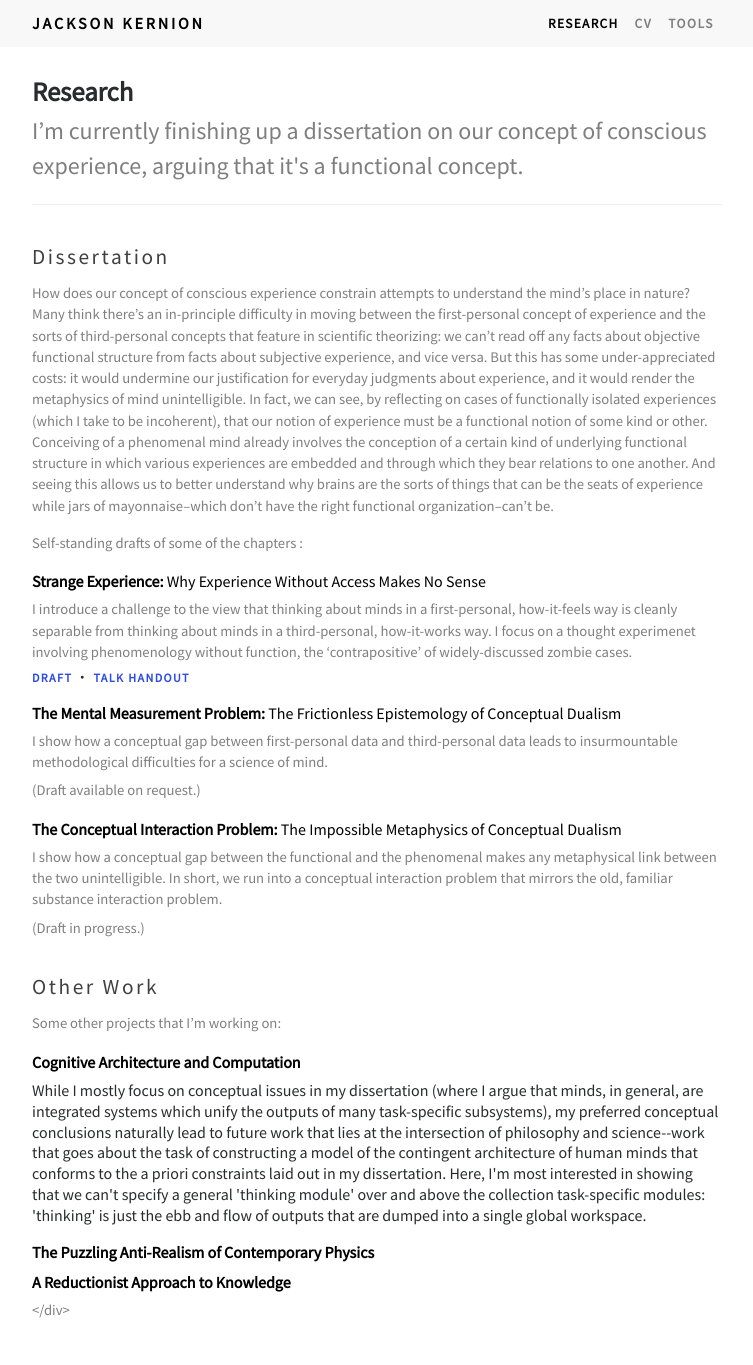
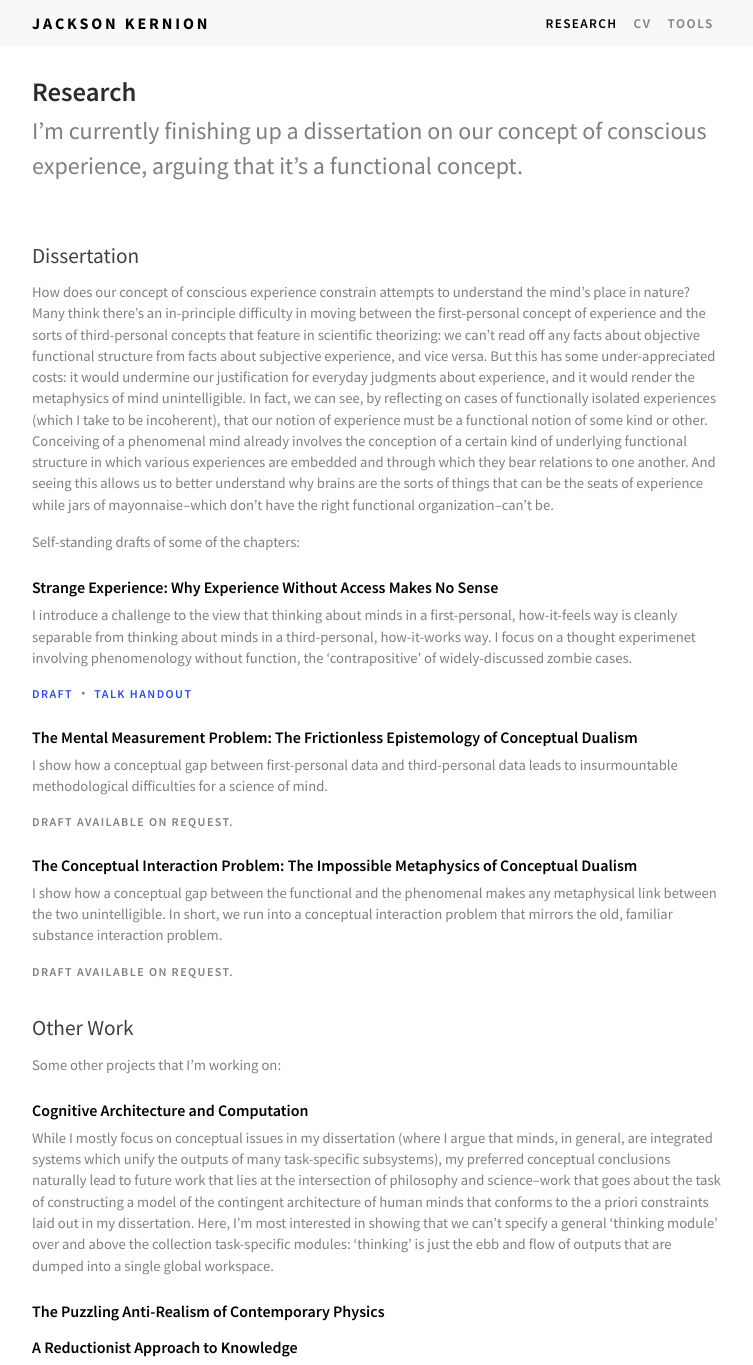
Before and after one commit to jacksonkernion/jacksonkernion.github.io, a Jekyll site: the page built from research.md, in a window 1280 px wide. Shown: the whole page, without its empty margins (263-1016 px from the left). Built offline with Jekyll 4.4.1, drawn with Linux system fonts in a browser that asks for light colours; nearby versions of some CDN libraries; our own code applies the rules of GitHub Pages for plain Markdown files; before the commit the page ends 1337 px from its top, so only the background shows below that.

Commit message:
Changed markdown, tweaked style.

```diff
--- a/_layouts/default.html
+++ b/_layouts/default.html
@@ -1,5 +1,5 @@
 <head>
-  <link href="https://fonts.googleapis.com/css?family=Source+Sans+Pro" rel="stylesheet">
+  <link href="https://fonts.googleapis.com/css?family=Source+Sans+Pro:300,400,400i,600,700" rel="stylesheet">
   <link rel="stylesheet" href="https://maxcdn.bootstrapcdn.com/bootstrap/4.0.0-alpha.6/css/bootstrap.min.css" integrity="sha384-rwoIResjU2yc3z8GV/NPeZWAv56rSmLldC3R/AZzGRnGxQQKnKkoFVhFQhNUwEyJ" crossorigin="anonymous">
   <script src="https://code.jquery.com/jquery-3.1.1.slim.min.js" integrity="sha384-A7FZj7v+d/sdmMqp/nOQwliLvUsJfDHW+k9Omg/a/EheAdgtzNs3hpfag6Ed950n" crossorigin="anonymous"></script>
   <script src="https://cdnjs.cloudflare.com/ajax/libs/tether/1.4.0/js/tether.min.js" integrity="sha384-DztdAPBWPRXSA/3eYEEUWrWCy7G5KFbe8fFjk5JAIxUYHKkDx6Qin1DkWx51bBrb" crossorigin="anonymous"></script>
--- a/assets/stylesheets/style.css
+++ b/assets/stylesheets/style.css
@@ -13,7 +13,6 @@ h1{
 h2{
 	font-size: 16pt;
 	font-weight: 400;
-	letter-spacing: 0.12em;
 	color: #404040;
 	margin-bottom: 15px;
 	padding-top: 20px;
@@ -102,11 +101,6 @@ a.nav-link:hover{
 	margin:50px 0;
 }
 
-.short-bio{
-	font-size: 18pt;
-	font-weight: 400;
-}
-
 .profile{
 	max-height:151px;
 	margin:8px 0 30px;
@@ -122,7 +116,6 @@ a.nav-link:hover{
 	font-weight: 400;
 	padding-bottom: 20px;
 	margin-bottom: 20px;
-	border-bottom: 1px solid #eee;
 }
 
 .page-divider {
@@ -137,11 +130,9 @@ a.nav-link:hover{
 	font-weight: 600;
 	color: black;
 	margin-bottom: 6px;
+	padding-top: 7px;
 }
 
-.item-description p{
-	margin-bottom: 7px;
-}
 .item-description{
 	margin-bottom: 1rem;
 }
--- a/research.md
+++ b/research.md
@@ -2,57 +2,59 @@
 title: Research
 ---
 
-<h1 id="research">Research</h1>
+{: #research }
+# Research
 
-<p class="page-description">I’m currently finishing up a dissertation on our concept of conscious experience, arguing that it's a functional concept.</p>
+{: .page-description }
+I’m currently finishing up a dissertation on our concept of conscious experience, arguing that it's a functional concept.
 
 
 ## Dissertation
 
 How does our concept of conscious experience constrain attempts to understand the mind’s place in nature? Many think there’s an in-principle difficulty in moving between the first-personal concept of experience and the sorts of third-personal concepts that feature in scientific theorizing: we can’t read off any facts about objective functional structure from facts about subjective experience, and vice versa. But this has some under-appreciated costs: it would undermine our justification for everyday judgments about experience, and it would render the metaphysics of mind unintelligible. In fact, we can see, by reflecting on cases of functionally isolated experiences (which I take to be incoherent), that our notion of experience must be a functional notion of some kind or other. Conceiving of a phenomenal mind already involves the conception of a certain kind of underlying functional structure in which various experiences are embedded and through which they bear relations to one another. And seeing this allows us to better understand why brains are the sorts of things that can be the seats of experience while jars of mayonnaise--which don’t have the right functional organization--can't be.
 
-Self-standing drafts of some of the chapters :
+Self-standing drafts of some of the chapters:
 
-<p class="item-title">Strange Experience: <span class="paper-subtitle">Why Experience Without Access Makes No Sense</span></p>
+{: .item-title}
+Strange Experience: Why Experience Without Access Makes No Sense
 
-<div class="item-description">
-<p>I introduce a challenge to the view that thinking about minds in a first-personal, how-it-feels way is cleanly separable from thinking about minds in a third-personal, how-it-works way. I focus on a thought experimenet involving phenomenology without function, the ‘contrapositive’ of widely-discussed zombie cases.</p>
-<div class="little-links">
-	<a href="assets/Kernion - Strange Experience.pdf">Draft</a> ・ <a href="assets/Kernion - Strange Experience - Pacific APA Handout.pdf">Talk Handout</a>
-</div>
-</div>
+{: .item-description }
+I introduce a challenge to the view that thinking about minds in a first-personal, how-it-feels way is cleanly separable from thinking about minds in a third-personal, how-it-works way. I focus on a thought experimenet involving phenomenology without function, the ‘contrapositive’ of widely-discussed zombie cases.
 
-<!--
-<div class="card bg-faded">
-<div class="card-block"><p style="margin-bottom:0; font-size:10pt;">Take my super short <a href="https://docs.google.com/forms/d/e/1FAIpQLSfKN9CzRFSTkLHfXIUNBZ7sVlA_J6t5qm7LIkx086wBxs3pHQ/viewform?usp=sf_link">Strange Experience Survey</a> to log your intuitions about my central test case. (Or see <a href="https://docs.google.com/forms/d/e/1FAIpQLSfKN9CzRFSTkLHfXIUNBZ7sVlA_J6t5qm7LIkx086wBxs3pHQ/viewanalytics">the results</a>).</p></div></div>
--->
+{: .little-links }
+[Draft](assets/Kernion - Strange Experience.pdf") ・ [Talk Handout](assets/Kernion - Strange Experience - Pacific APA Handout.pdf)
 
-<p class="item-title">The Mental Measurement Problem: <span class="paper-subtitle">The Frictionless Epistemology of Conceptual Dualism</span></p>
-<div class="item-description">
-<p>I show how a conceptual gap between first-personal data and third-personal data leads to insurmountable methodological difficulties for a science of mind.</p>
-<p>(Draft available on request.)</p>
-</div>
+{: .item-title}
+The Mental Measurement Problem: The Frictionless Epistemology of Conceptual Dualism
 
-<p class="item-title">The Conceptual Interaction Problem: <span class="paper-subtitle">The Impossible Metaphysics of Conceptual Dualism</span></p>
-<div class="item-description">
-<p>I show how a conceptual gap between the functional and the phenomenal makes any metaphysical link between the two unintelligible. In short, we run into a conceptual interaction problem that mirrors the old, familiar substance interaction problem.</p>
-<p>(Draft in progress.)</p>
-</div>
+{: .item-description }
+I show how a conceptual gap between first-personal data and third-personal data leads to insurmountable methodological difficulties for a science of mind.
+
+{: .little-links }
+Draft available on request.
+
+{: .item-title}
+The Conceptual Interaction Problem: The Impossible Metaphysics of Conceptual Dualism
+
+{: .item-description }
+I show how a conceptual gap between the functional and the phenomenal makes any metaphysical link between the two unintelligible. In short, we run into a conceptual interaction problem that mirrors the old, familiar substance interaction problem.
+
+{: .little-links }
+Draft available on request.
 
 ## Other Work
 
 Some other projects that I'm working on:
 
-<p class="item-title">Cognitive Architecture and Computation</p>
+{: .item-title}
+Cognitive Architecture and Computation
 
-<div class="item-description">
+{: .item-description }
 While I mostly focus on conceptual issues in my dissertation (where I argue that minds, in general, are integrated systems which unify the outputs of many task-specific subsystems), my preferred conceptual conclusions naturally lead to future work that lies at the intersection of philosophy and science--work that goes about the task of constructing a model of the contingent architecture of human minds that conforms to the a priori constraints laid out in my dissertation. Here, I'm most interested in showing that we can't specify a general 'thinking module' over and above the collection task-specific modules: 'thinking' is just the ebb and flow of outputs that are dumped into a single global workspace.
-</div>
-
-<p class="item-title">The Puzzling Anti-Realism of Contemporary Physics</p>
-
-<p class="item-title">A Reductionist Approach to Knowledge</p>
 
 
+{: .item-title}
+The Puzzling Anti-Realism of Contemporary Physics
 
-</div>
+{: .item-title}
+A Reductionist Approach to Knowledge
```
Also changed, not shown: index.md (+6 -5 lines), tools.md (+3 -2 lines).
